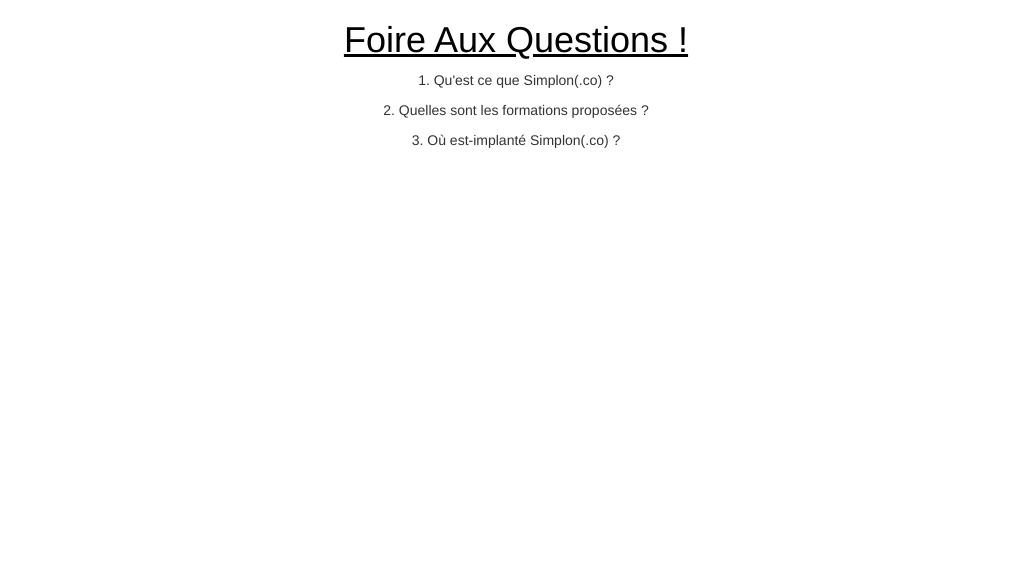
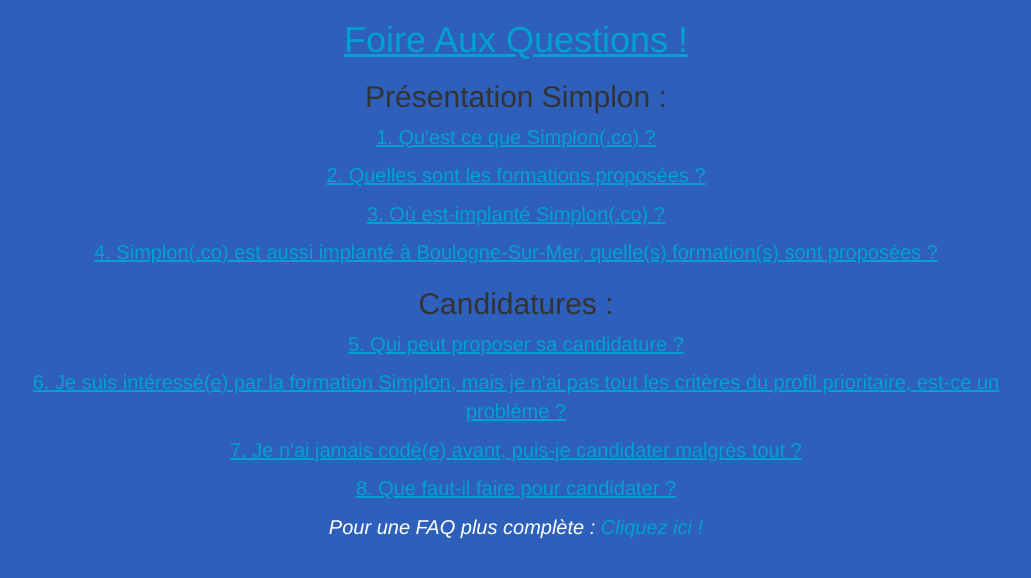
Before and after one commit to tomdach/hackaton2, a PHP site: page /christopher/FAQ.php in a window 1280 px wide. Shown: the top 578 px of the page, without its empty margins (124-1155 px from the left). Run offline with PHP 8.4, Linux system fonts and the light colour scheme; some libraries are stand-ins or nearby versions.

Commit message:
ajout fichiers christopher

```diff
--- a/christopher/FAQ.php
+++ b/christopher/FAQ.php
@@ -9,16 +9,35 @@
     <link rel="icon" href="http://boulogne.simplon.co/wp-content/uploads/2015/11/cropped-square-32x32.png">
     <title>Foire Aux Questions</title>
   </head>
-  <body>
+  <body id="bodyFAQ">
     <h1 id="titleFAQ">Foire Aux Questions !</h1>
-    <div class="container-fluid">
+    <h2 style="text-align:center">Présentation Simplon :</h2>
+    <div class="container-fluid" id="FAQ">
       <div class="row text-center col-md-offset-1 col-md-10">
-        <p id="question1">1. Qu'est ce que Simplon(.co) ?</p>
-        <p id="answer1">Simplon(.co) est une start-up basée à Montreuil (Seine Saint-Denis) dans le domaine de l'apprentissage de la programmation et du numérique. Fondée notemment par <a data-toggle="modal" data-target=".modalEK">Erwan Kezzar</a> et <a data-toggle="modal" data-target=".modalfb">Frédéric Bardeau</a> en 2013, la start-up permet à des personnes avec des profils peu courants dans la profession (sans diplômes, des personnes avec une déficience physique, des jeunes issus de quartiers défavorisés) de se former à la production de code informatique.</p>
-        <p id="question2">2. Quelles sont les formations proposées ?</p>
-        <p id="answer2">Plusieurs <a data-toggle="modal" data-target=".modalformation">formations</a> y sont dispensées dont celle en développement Web.</p>
-        <p id="question3">3. Où est-implanté Simplon(.co) ?</p>
-        <p id="answer3">Fort de son succès, Simplon est international : les centres de formation se trouvent en <a data-toggle="modal" data-target=".modalfrance">France + un en réunion</a> mais également en <a data-toggle="modal" data-target=".modalafrique">Afrique du Sud</a>, <a data-toggle="modal" data-target=".modalroumanie">Roumanie</a>, <a data-toggle="modal" data-target=".modalCI">Côte d'Ivoire</a> & au <a data-toggle="modal" data-target=".modalLiban">Liban</a> !</p>
+        <p class="questions" id="question1">1. Qu'est ce que Simplon(.co) ?</p>
+        <p class="reponses"  id="answer1">Simplon(.co) est une start-up basée à Montreuil (Seine Saint-Denis) dans le domaine de l'apprentissage de la programmation et du numérique. Fondée notemment par <a data-toggle="modal" data-target=".modalEK">Erwan Kezzar</a> et <a data-toggle="modal" data-target=".modalfb">Frédéric Bardeau</a> en 2013, la start-up permet à des personnes avec des profils peu courants dans la profession (sans diplômes, des personnes avec une déficience physique, des jeunes issus de quartiers défavorisés) de se former à la production de code informatique. Certaines fabriques sont labélisées <span style="font-style:italic">"Grande Ecole du Numérique"</span>.</p>
+        <p class="questions" id="question2">2. Quelles sont les formations proposées ?</p>
+        <p class="reponses" id="answer2">Plusieurs <a data-toggle="modal" data-target=".modalformation">formations</a> y sont dispensées dont celle en développement Web.</p>
+        <p class="questions" id="question3">3. Où est-implanté Simplon(.co) ?</p>
+        <p class="reponses" id="answer3">Fort de son succès, Simplon est international : les centres de formation se trouvent en <a data-toggle="modal" data-target=".modalfrance">France + un en réunion</a> mais également en <a data-toggle="modal" data-target=".modalafrique">Afrique du Sud</a>, <a data-toggle="modal" data-target=".modalroumanie">Roumanie</a>, <a data-toggle="modal" data-target=".modalCI">Côte d'Ivoire</a> & au <a data-toggle="modal" data-target=".modalLiban">Liban</a> !</p>
+        <p class="questions" id="question4">4. Simplon(.co) est aussi implanté à Boulogne-Sur-Mer, quelle(s) formation(s) sont proposées ?</p>
+        <p class="reponses" id="answer4">Simplon(.co) Boulogne-Sur-Mer propose une formation en développement web !</p>
+        <h2>Candidatures :</h2>
+        <p class="questions" id="question5">5. Qui peut proposer sa candidature ?</p>
+        <p class="reponses" id="answer5">Tout le monde peut candidater chez Simplon.co … et en moyenne 80% sont débutant.e.s !<br>
+          Chaque Simplon a ses critères de séléctions, ils sont indiqués dans le tableau des candidatures ouvertes. Cependant les profils suivants auront accès en priorité à la formation : <a data-toggle="modal" data-target=".modalprofil">critères</a> prioritaires !
+        </p>
+        <p class="questions" id="question6">6. Je suis intéressé(e) par la formation Simplon, mais je n'ai pas tout les critères du profil prioritaire, est-ce un problème ?</p>
+        <p class="reponses" id="answer6">Eh bien non, comme dit plus haut (cf question 1) : Simplon est ouvert à tous.</p>
+        <p class="questions" id="question7">7. Je n'ai jamais codé(e) avant, puis-je candidater malgrès tout ?</p>
+        <p class="reponses" id="answer7">Oui, pas de soucis (cf question 1). 80% sont débutant(e)s.</p>
+        <p class="questions" id="question8">8. Que faut-il faire pour candidater ?</p>
+        <p class="reponses" id="answer8">
+          - Etape 1 : Vous devez tout d’abord remplir le formulaire de candidature.<br>
+          - Etape 2 : Si vous êtes pré-sélectionné.e vous allez être convoqué.e à des entretiens individuels.<br>
+          - Etape 3 : Vous saurez ensuite par mail si votre candidature a été retenue.<br>
+          Plus de détatils : <a href="http://simplon.co/comment-candidater/">Comment candidater ?</a>.</p>
+          <p style="color:white;font-style:italic">Pour une FAQ plus complète : <a href="http://simplon.co/faq-candidatures/">Cliquez ici !</a></p>
       </div>
     </div>
     <div class="modal fade modalEK" tabindex="-1" role="dialog" aria-labelledby="myLargeModalLabel">
@@ -100,6 +119,22 @@
         </div>
       </div>
     </div>
+    <div class="modal fade modalprofil" tabindex="-1" role="dialog" aria-labelledby="myLargeModalLabel">
+      <div class="modal-dialog modal-lg">
+        <div class="modal-content">
+          <p style="text-align:center;font-size: 20px">Critères de séléctions souhaitées :</p>
+          <ul id="UL">
+            <li>- les 18-25 ans et les plus de 45 ans</li>
+            <li>- les non-diplômé·e·s ou peu diplômé·e·s</li>
+            <li>- les personnes inscrites à Pôle Emploi (si vous êtes sans activité, cela peut se faire rapidement)</li>
+            <li>- les bénéficiaires de minima sociaux (RSA, ASS, etc.)</li>
+            <li>- les femmes (car il y a encore trop peu de développeuses)</li>
+            <li>- les personnes originaires de quartiers prioritaires de la politique de la ville ou de zones rurales</li>
+          </ul>
+          <a class="btn btn-danger text-center" href="#" data-dismiss="modal" style="margin-left:45%">Retour</a>
+        </div>
+      </div>
+    </div>
     <a href="#" id="toTop" class="fa fa-chevron-up fa-2x"></a>
     <script src="https://use.fontawesome.com/8d66db2fbe.js"></script>
     <script src="https://ajax.googleapis.com/ajax/libs/jquery/3.1.1/jquery.min.js"></script>
--- a/christopher/css/christopher.css
+++ b/christopher/css/christopher.css
@@ -1,5 +1,18 @@
 #chrisdach{
   background-color: #00A1D2;
+}
+#bodyFAQ{
+  background-color: #2E60BB;
+}
+#FAQ a{
+  color: #00A1D2;
+  cursor: pointer;
+}
+#FAQ a:hover{
+  text-decoration: none;
+}
+#FAQ p{
+  font-size: 20px;
 }
 h1{
   text-align: center;
@@ -49,13 +62,22 @@
   right: 10px;
   text-decoration: none;
   display: none;
-  color: #2E60BB;
+  color: #FFF;
   outline: none;
 }
 #titleFAQ{
-  color: #000;
+  color: #00A1D2;
   text-decoration: underline;
 }
-#question1, #question2, #question3{
+.questions{
   cursor: pointer;
+  color: #00A1D2;
+  text-decoration: underline;
 }
+.reponses{
+  color: #FFF;
+}
+#UL li{
+  list-style-type: none;
+  font-size: 18px;
+}
--- a/christopher/js/hackton.js
+++ b/christopher/js/hackton.js
@@ -91,4 +91,24 @@
   $("#question3").click(function(){
     $("#answer3").toggle();
   });
+  $("#answer4").hide();
+  $("#question4").click(function(){
+    $("#answer4").toggle();
+  });
+  $("#answer5").hide();
+  $("#question5").click(function(){
+    $("#answer5").toggle();
+  });
+  $("#answer6").hide();
+  $("#question6").click(function(){
+    $("#answer6").toggle();
+  });
+  $("#answer7").hide();
+  $("#question7").click(function(){
+    $("#answer7").toggle();
+  });
+  $("#answer8").hide();
+  $("#question8").click(function(){
+    $("#answer8").toggle();
+  });
 });
```
